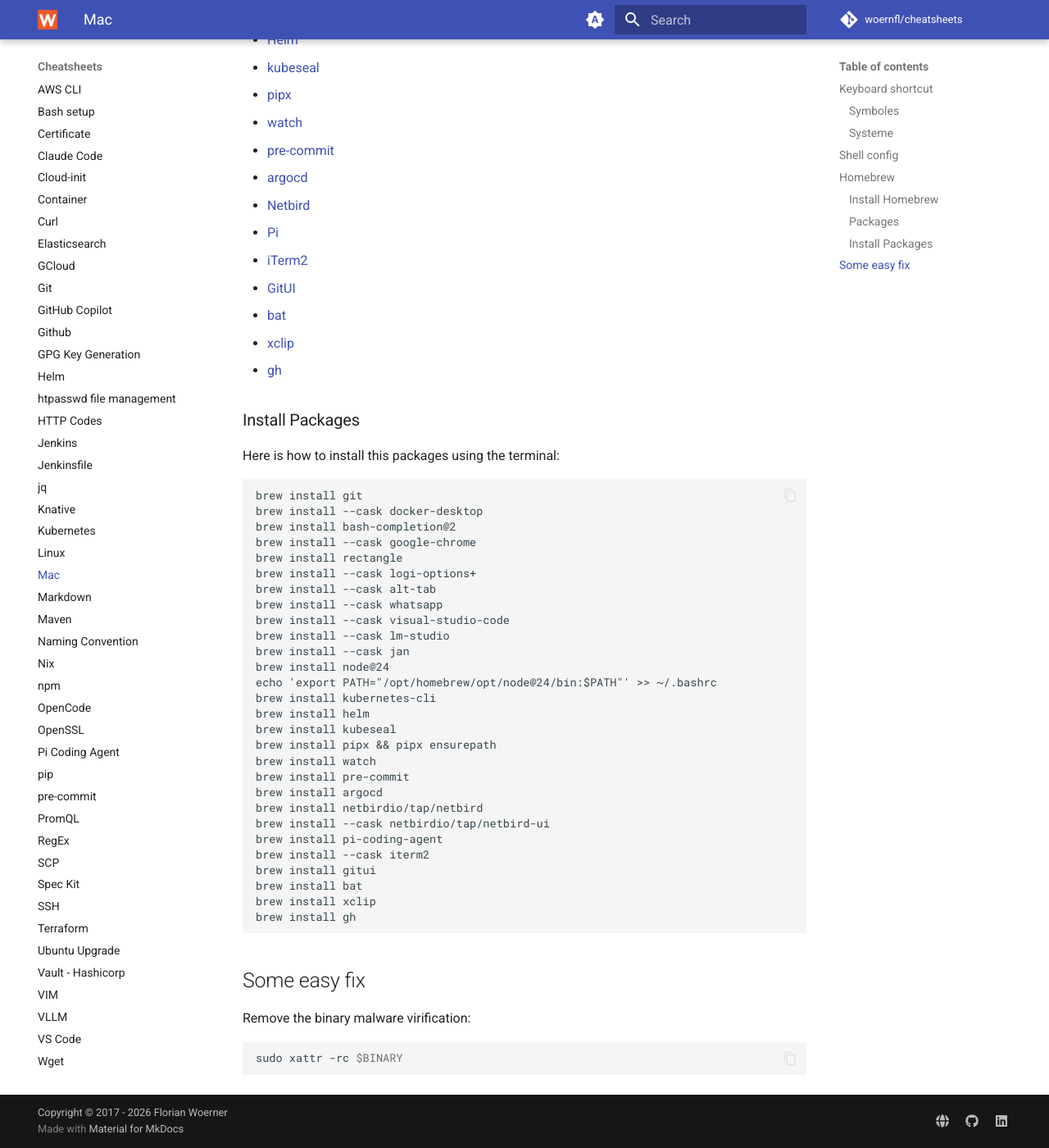
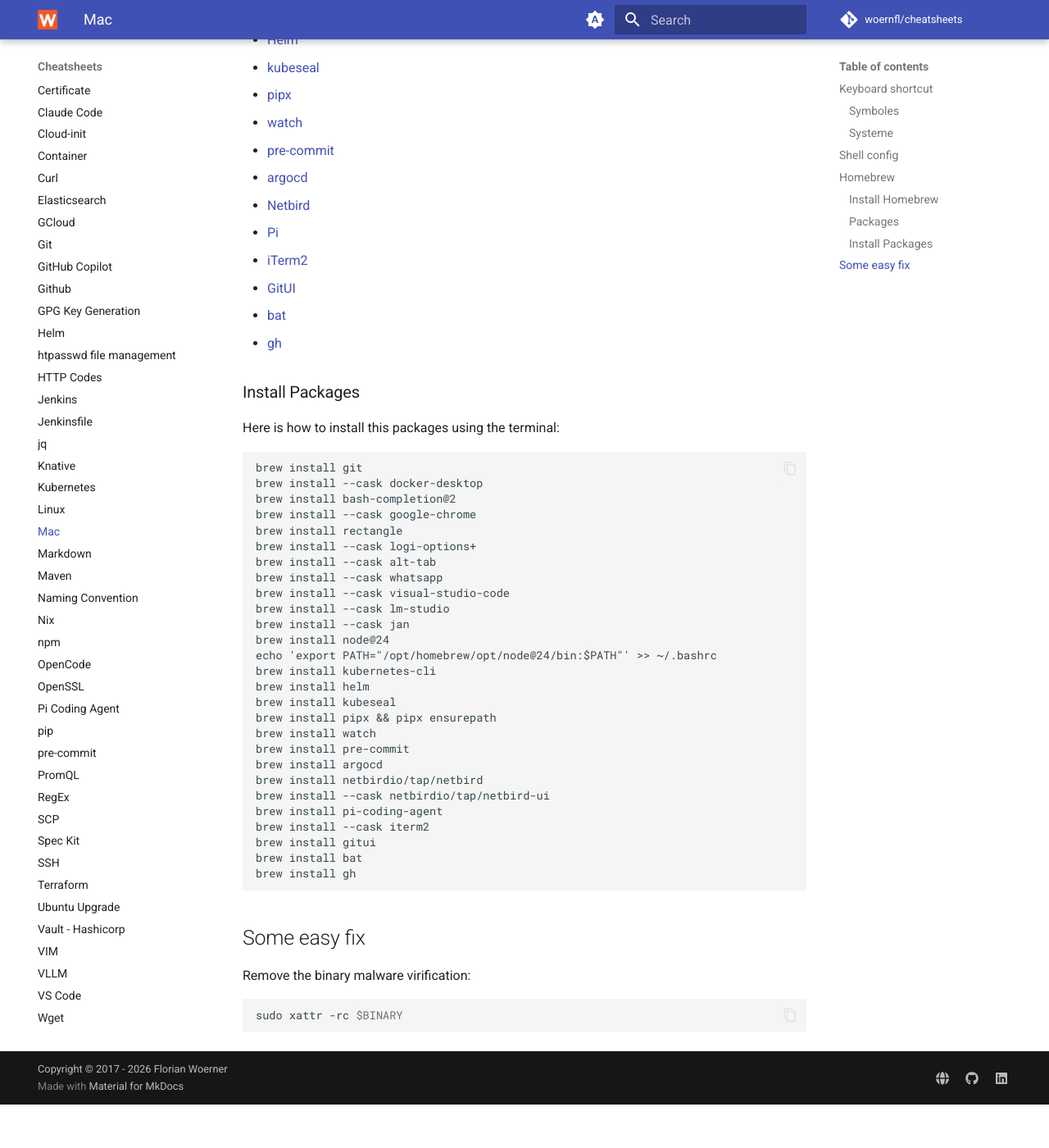
Before and after one commit to woernfl/cheatsheets, an MkDocs documentation site: the page built from docs/mac.md, in a window 1280 px wide and 1400 px high, scrolled down 2131 px. Shown: the whole window at 82% size. Built offline with MkDocs 1.6.1 and Material for MkDocs 9.7.7, drawn with Linux system fonts in a browser that asks for light colours; comment, search, counter and statistics services are not loaded; after the commit the page ends 3478 px from its top, so only the background shows below that.

Commit message:
Remove xclip from documentation (#399)
Removed xclip from the list of recommended packages and installation commands.

````diff
--- a/docs/mac.md
+++ b/docs/mac.md
@@ -82,7 +82,6 @@
 - [iTerm2](https://github.com/gnachman/iterm2)
 - [GitUI](https://github.com/gitui-org/gitui)
 - [bat](https://github.com/sharkdp/bat)
-- [xclip](https://github.com/astrand/xclip)
 - [gh](https://cli.github.com/)
 
 ### Install Packages
@@ -116,7 +115,6 @@
 brew install --cask iterm2
 brew install gitui
 brew install bat
-brew install xclip
 brew install gh
 ```
 
````
